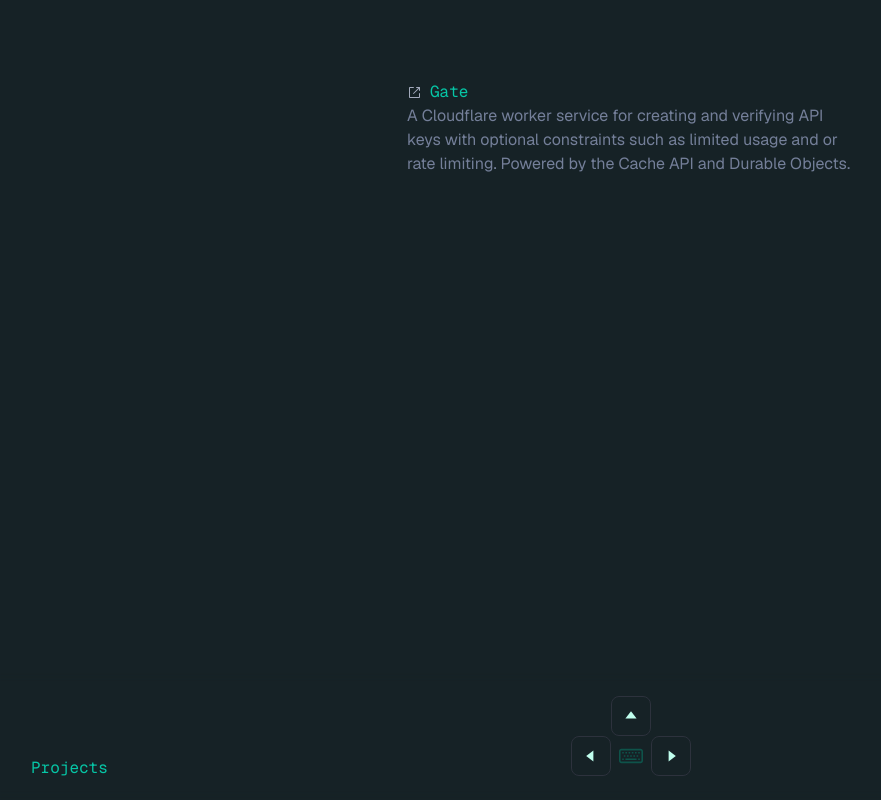
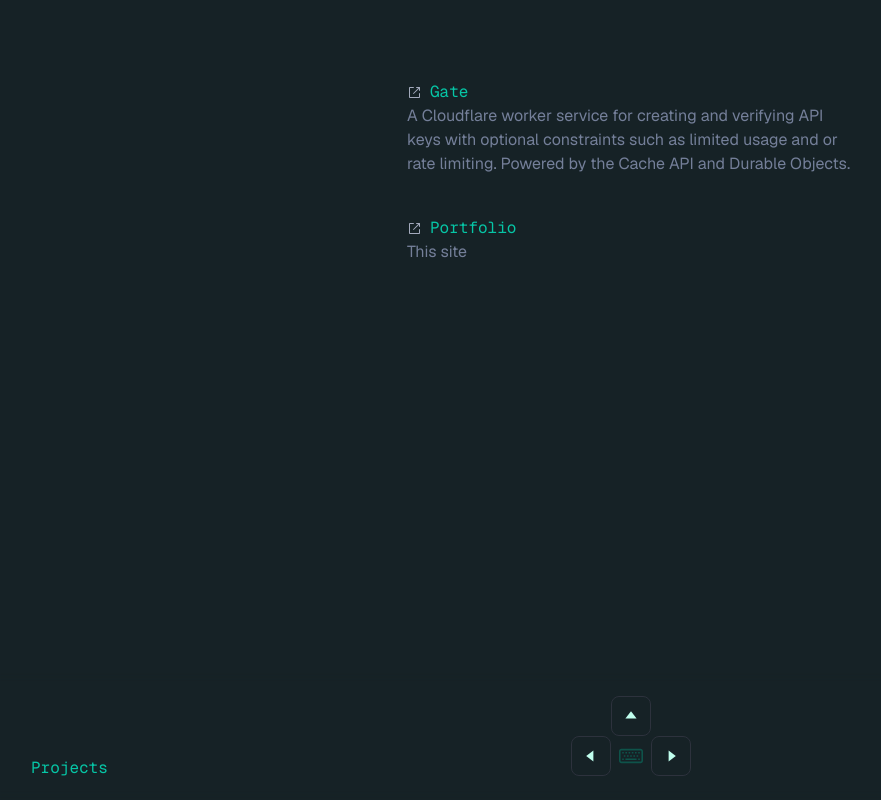
Before and after one commit to lukasjaronis/jaronis.me, a Next.js app: page /projects in a window 1280 px wide. Shown: the whole page, without its empty margins (9-890 px from the left). Built offline with nearby package versions, Linux system fonts and the light colour scheme.

Commit message:
add port in projects

```diff
--- a/app/projects/page.tsx
+++ b/app/projects/page.tsx
@@ -14,6 +14,11 @@ const projects: Project[] = [
       "A Cloudflare worker service for creating and verifying API keys with optional constraints such as limited usage and or rate limiting. Powered by the Cache API and Durable Objects.",
     link: "https://github.com/lukasjaronis/cloud",
   },
+  {
+    name: 'Portfolio',
+    description: 'This site',
+    link: 'https://github.com/lukasjaronis/jaronis.me'
+  }
 ];
 
 export default function Projects() {
```
